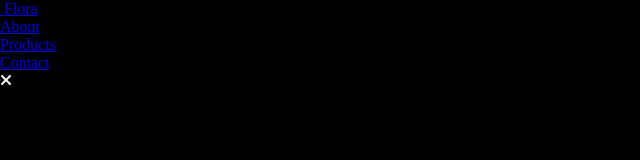
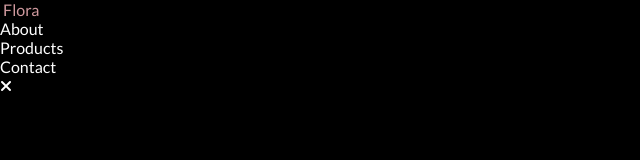
Before and after one commit to davinaleong/proj-flora-spw, a plain HTML site: page index.html in a window 1280 px wide. Shown: the whole page, without its empty margins (0-640 px from the left). Drawn offline with Linux system fonts and the light colour scheme; some icons are missing; a web font is replaced by a local one.

Commit message:
Styled links

```diff
--- a/css/style.css
+++ b/css/style.css
@@ -5,6 +5,9 @@
     --color-text: #fff;
     --color-accent: #CF999E;
     --color-border: #666;
+
+    --font-heading: "Playfair Display", serif;
+    --font-body: "Lato", sans-serif;
 }
 
 *,
@@ -18,4 +21,27 @@
 body {
     color: var(--color-text);
     background: var(--color-bg);
+    font-family: var(--font-body);
+    font-size: 16px;
 }
+
+a {
+    color: var(--color-text);
+    text-decoration: none;
+    transition: color 0.3s ease-in-out;
+}
+
+a:hover,
+a:focus {
+    color: var(--color-accent);
+}
+
+.collapse {
+    cursor: pointer;
+    transition: color 0.3s ease-in-out;
+}
+
+.collapse:hover,
+.collapse:focus {
+    color: var(--color-accent);
+}
--- a/index.html
+++ b/index.html
@@ -8,6 +8,7 @@
 
     <link rel="stylesheet" href="css/style.css">
     <link rel="shortcut icon" href="images/favicon.png" type="image/png">
+    <script src="js/script.js"></script>
     <script defer src="https://kit.fontawesome.com/1b82ea5cb2.js" crossorigin="anonymous"></script>
 </head>
 <body>
--- /dev/null
+++ b/js/script.js
@@ -0,0 +1 @@
+console.log("Script loaded.");
```
